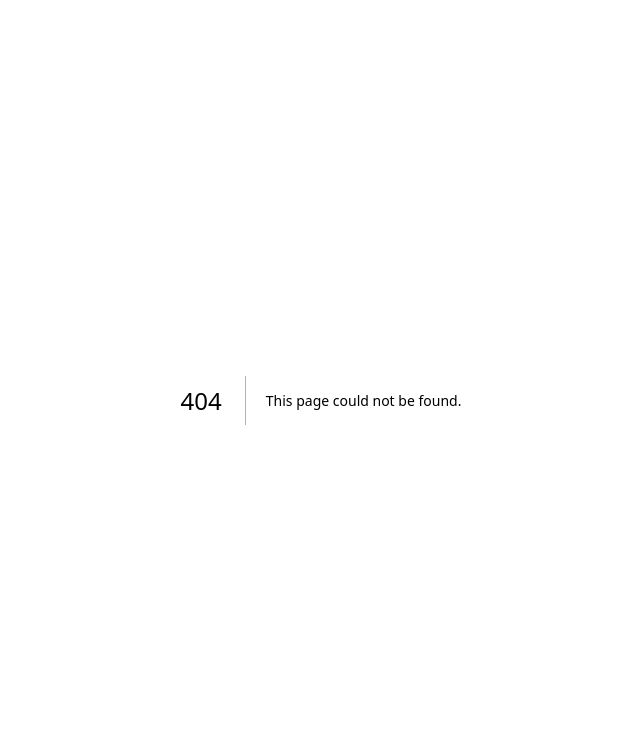
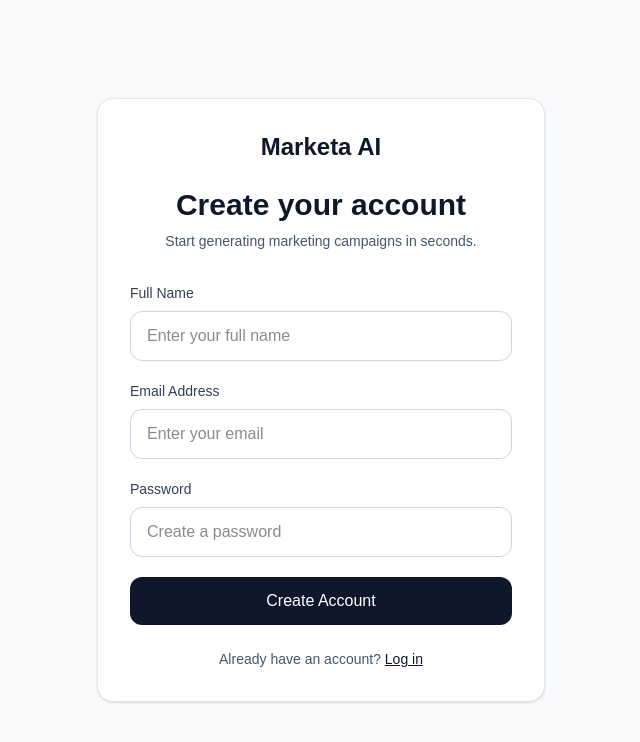
Before and after one commit to Kudakwashe24/marketa-ai, a Next.js app: page /signup in a window 1280 px wide. Before the commit this address had no page. Shown: the top 742 px of the page, without its empty margins (319-959 px from the left). Built offline with nearby package versions, Linux system fonts and the light colour scheme.

Commit message:
signup section

```diff
--- /dev/null
+++ b/app/dashboard/page.tsx
@@ -0,0 +1,39 @@
+export default function DashboardPage() {
+  return (
+    <main className="min-h-screen bg-slate-50 px-6 py-10">
+      <div className="mx-auto max-w-5xl">
+        <div className="mb-10">
+          <h1 className="text-3xl font-bold text-slate-900">
+            Marketa AI Dashboard
+          </h1>
+          <p className="mt-2 text-slate-600">
+            Generate ready-to-use marketing campaigns for your business.
+          </p>
+        </div>
+
+        <div className="rounded-2xl border border-slate-200 bg-white p-6 shadow-sm">
+          <h2 className="text-xl font-semibold text-slate-900">
+            What do you want to promote?
+          </h2>
+          <p className="mt-2 text-sm text-slate-600">
+            Example: Promote my restaurant weekend burger special.
+          </p>
+
+          <form className="mt-6 space-y-4">
+            <textarea
+              placeholder="Type what you want to promote here..."
+              className="min-h-[160px] w-full rounded-2xl border border-slate-300 px-4 py-4 outline-none focus:border-slate-900"
+            />
+
+            <button
+              type="submit"
+              className="rounded-xl bg-slate-900 px-6 py-3 font-medium text-white hover:bg-slate-700"
+            >
+              Generate Campaign
+            </button>
+          </form>
+        </div>
+      </div>
+    </main>
+  );
+}
--- /dev/null
+++ b/app/login/page.tsx
@@ -0,0 +1,59 @@
+import Link from "next/link";
+
+export default function LoginPage() {
+  return (
+    <main className="flex min-h-screen items-center justify-center bg-slate-50 px-6 py-12">
+      <div className="w-full max-w-md rounded-2xl border border-slate-200 bg-white p-8 shadow-sm">
+        <div className="mb-8 text-center">
+          <Link href="/" className="text-2xl font-bold text-slate-900">
+            Marketa AI
+          </Link>
+          <h1 className="mt-6 text-3xl font-bold text-slate-900">
+            Welcome back
+          </h1>
+          <p className="mt-2 text-sm text-slate-600">
+            Log in to continue creating campaigns.
+          </p>
+        </div>
+
+        <form className="space-y-5">
+          <div>
+            <label className="mb-2 block text-sm font-medium text-slate-700">
+              Email Address
+            </label>
+            <input
+              type="email"
+              placeholder="Enter your email"
+              className="w-full rounded-xl border border-slate-300 px-4 py-3 outline-none focus:border-slate-900"
+            />
+          </div>
+
+          <div>
+            <label className="mb-2 block text-sm font-medium text-slate-700">
+              Password
+            </label>
+            <input
+              type="password"
+              placeholder="Enter your password"
+              className="w-full rounded-xl border border-slate-300 px-4 py-3 outline-none focus:border-slate-900"
+            />
+          </div>
+
+          <button
+            type="submit"
+            className="w-full rounded-xl bg-slate-900 px-4 py-3 font-medium text-white hover:bg-slate-700"
+          >
+            Log In
+          </button>
+        </form>
+
+        <p className="mt-6 text-center text-sm text-slate-600">
+          Don’t have an account?{" "}
+          <Link href="/signup" className="font-medium text-slate-900 underline">
+            Sign up
+          </Link>
+        </p>
+      </div>
+    </main>
+  );
+}
--- /dev/null
+++ b/app/signup/page.tsx
@@ -0,0 +1,70 @@
+import Link from "next/link";
+
+export default function SignupPage() {
+  return (
+    <main className="flex min-h-screen items-center justify-center bg-slate-50 px-6 py-12">
+      <div className="w-full max-w-md rounded-2xl border border-slate-200 bg-white p-8 shadow-sm">
+        <div className="mb-8 text-center">
+          <Link href="/" className="text-2xl font-bold text-slate-900">
+            Marketa AI
+          </Link>
+          <h1 className="mt-6 text-3xl font-bold text-slate-900">
+            Create your account
+          </h1>
+          <p className="mt-2 text-sm text-slate-600">
+            Start generating marketing campaigns in seconds.
+          </p>
+        </div>
+
+        <form className="space-y-5">
+          <div>
+            <label className="mb-2 block text-sm font-medium text-slate-700">
+              Full Name
+            </label>
+            <input
+              type="text"
+              placeholder="Enter your full name"
+              className="w-full rounded-xl border border-slate-300 px-4 py-3 outline-none focus:border-slate-900"
+            />
+          </div>
+
+          <div>
+            <label className="mb-2 block text-sm font-medium text-slate-700">
+              Email Address
+            </label>
+            <input
+              type="email"
+              placeholder="Enter your email"
+              className="w-full rounded-xl border border-slate-300 px-4 py-3 outline-none focus:border-slate-900"
+            />
+          </div>
+
+          <div>
+            <label className="mb-2 block text-sm font-medium text-slate-700">
+              Password
+            </label>
+            <input
+              type="password"
+              placeholder="Create a password"
+              className="w-full rounded-xl border border-slate-300 px-4 py-3 outline-none focus:border-slate-900"
+            />
+          </div>
+
+          <button
+            type="submit"
+            className="w-full rounded-xl bg-slate-900 px-4 py-3 font-medium text-white hover:bg-slate-700"
+          >
+            Create Account
+          </button>
+        </form>
+
+        <p className="mt-6 text-center text-sm text-slate-600">
+          Already have an account?{" "}
+          <Link href="/login" className="font-medium text-slate-900 underline">
+            Log in
+          </Link>
+        </p>
+      </div>
+    </main>
+  );
+}
```
